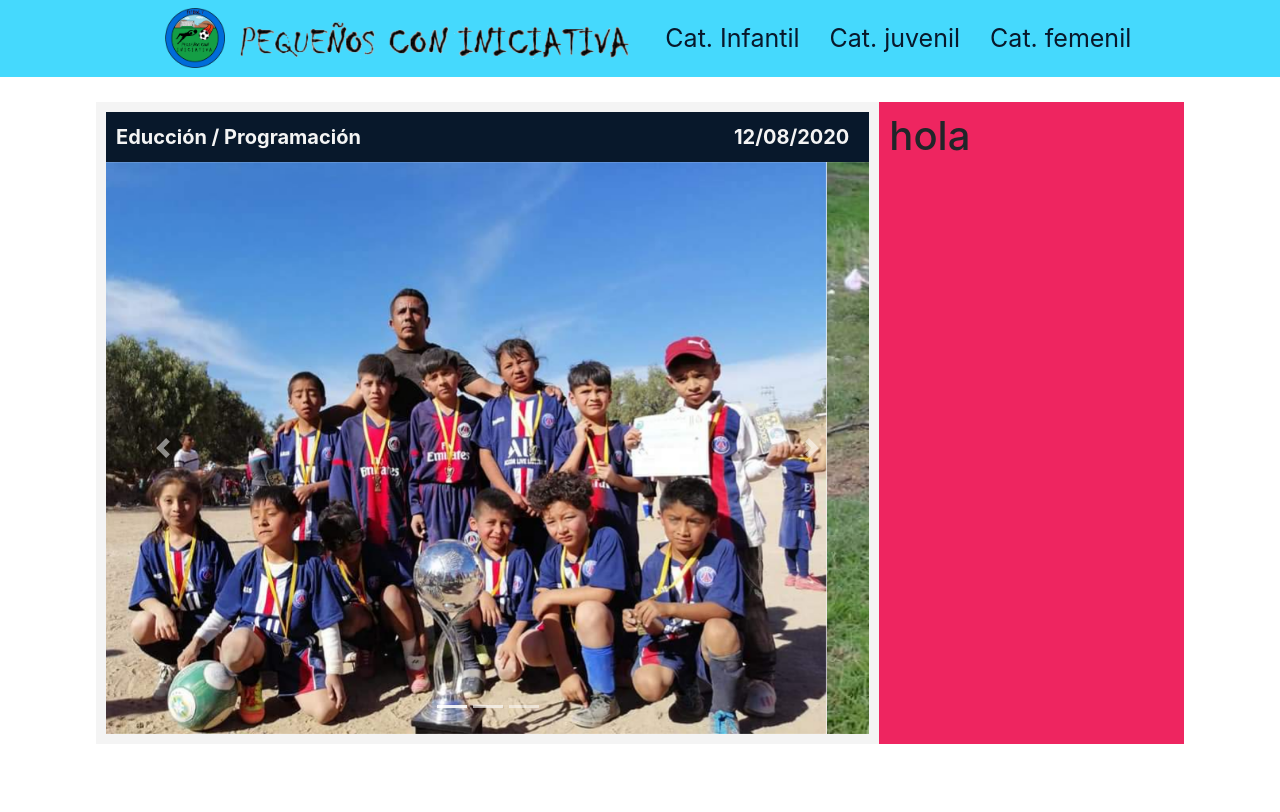
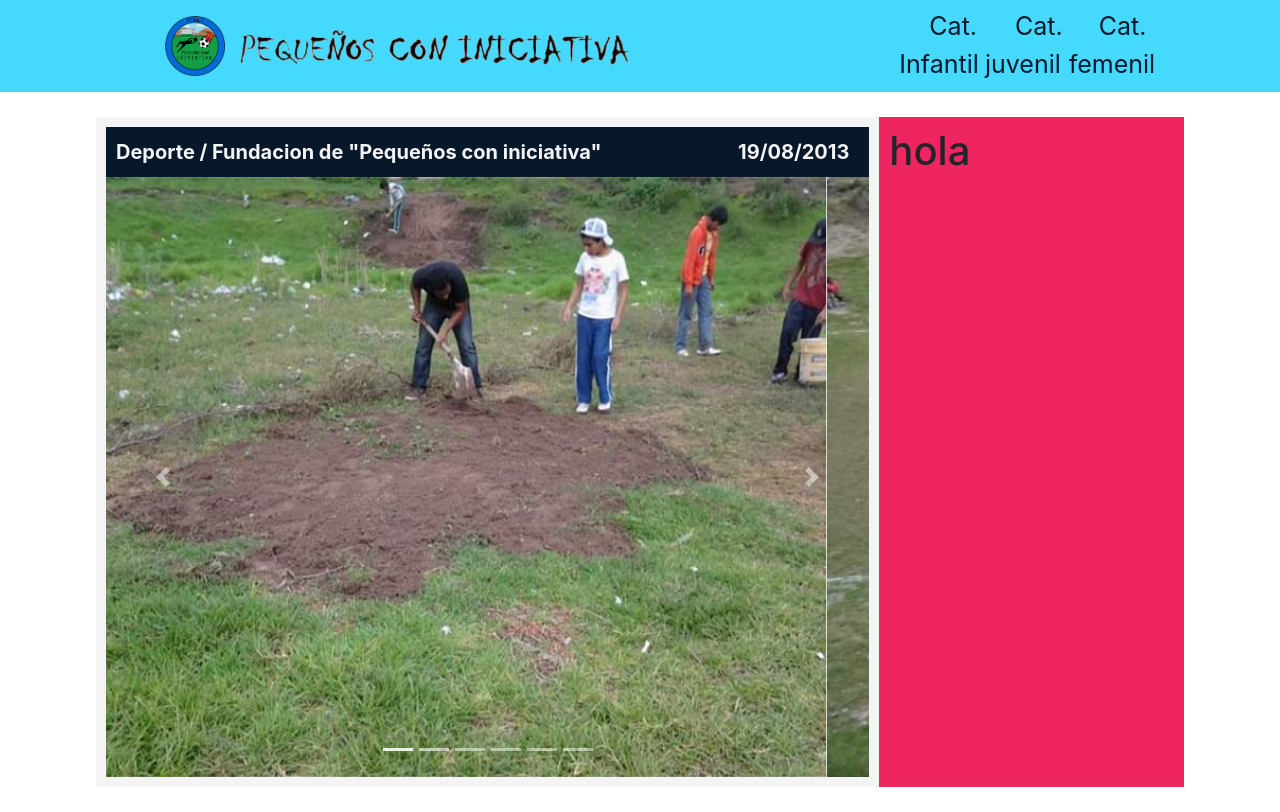
Before and after one commit to aldridche/Peque-os-con-iniciativa, a plain HTML site: page PCIniciativa/index.html in a window 1280 px wide. Drawn offline with nearby package versions, Linux system fonts and the light colour scheme.

Commit message:
se agrega un slide

```diff
--- a/PCIniciativa/CSS/StileIndex.css
+++ b/PCIniciativa/CSS/StileIndex.css
@@ -10,7 +10,7 @@ nav{
     margin: auto;
 }
 .enviar-derecha{
-    margin-left: auto;
+    margin-left: 25%;
     padding-right: 10px;
 }
 .acomodar-derecha{
@@ -66,3 +66,6 @@ nav{
     font-size: 20px;
     margin-bottom: 0px;
 }
+#TSlide{
+    height: 600px;
+}
--- a/PCIniciativa/index.html
+++ b/PCIniciativa/index.html
@@ -35,8 +35,8 @@
     <section id="contenedor">
         <section id="contenedorInterno">
             <section class="categoria">
-                <p id="tamLet">Educción / Programación</p>
-                <p id="tamLet" class="acomodar-derecha">12/08/2020</p>
+                <p id="tamLet">Deporte / Fundacion de "Pequeños con iniciativa"</p>
+                <p id="tamLet" class="acomodar-derecha">19/08/2013</p>
             </section>
             <section>
                 <div id="carouselExampleIndicators" class="carousel slide" data-ride="carousel">
@@ -44,12 +44,12 @@
                         <li data-target="#carouselExampleIndicators" data-slide-to="0" class="active"></li>
                         <li data-target="#carouselExampleIndicators" data-slide-to="1"></li>
                         <li data-target="#carouselExampleIndicators" data-slide-to="2"></li>
+                        <li data-target="#carouselExampleIndicators" data-slide-to="3"></li>
+                        <li data-target="#carouselExampleIndicators" data-slide-to="4"></li>
+                        <li data-target="#carouselExampleIndicators" data-slide-to="5"></li>
                     </ol>
                     <div class="carousel-inner">
                         <div class="carousel-item active">
-                            <img id="TSlide" src="PIniciativaImg/Cam/Camp.jpg" class="d-block w-100" alt="...">
-                        </div>
-                        <div class="carousel-item">
                             <img id="TSlide" src="PIniciativaImg/Cam/Fund1.jpg" class="d-block w-100" alt="...">
                         </div>
                         <div class="carousel-item">
@@ -64,8 +64,9 @@
                         <div class="carousel-item">
                             <img id="TSlide" src="PIniciativaImg/Cam/Fund5.jpg" class="d-block w-100" alt="...">
                         </div>
-
-
+                        <div class="carousel-item">
+                            <img id="TSlide" src="PIniciativaImg/Cam/Camp.jpg" class="d-block w-100" alt="...">
+                        </div>
 
                     </div>
                     <a class="carousel-control-prev" href="#carouselExampleIndicators" role="button" data-slide="prev">
```
